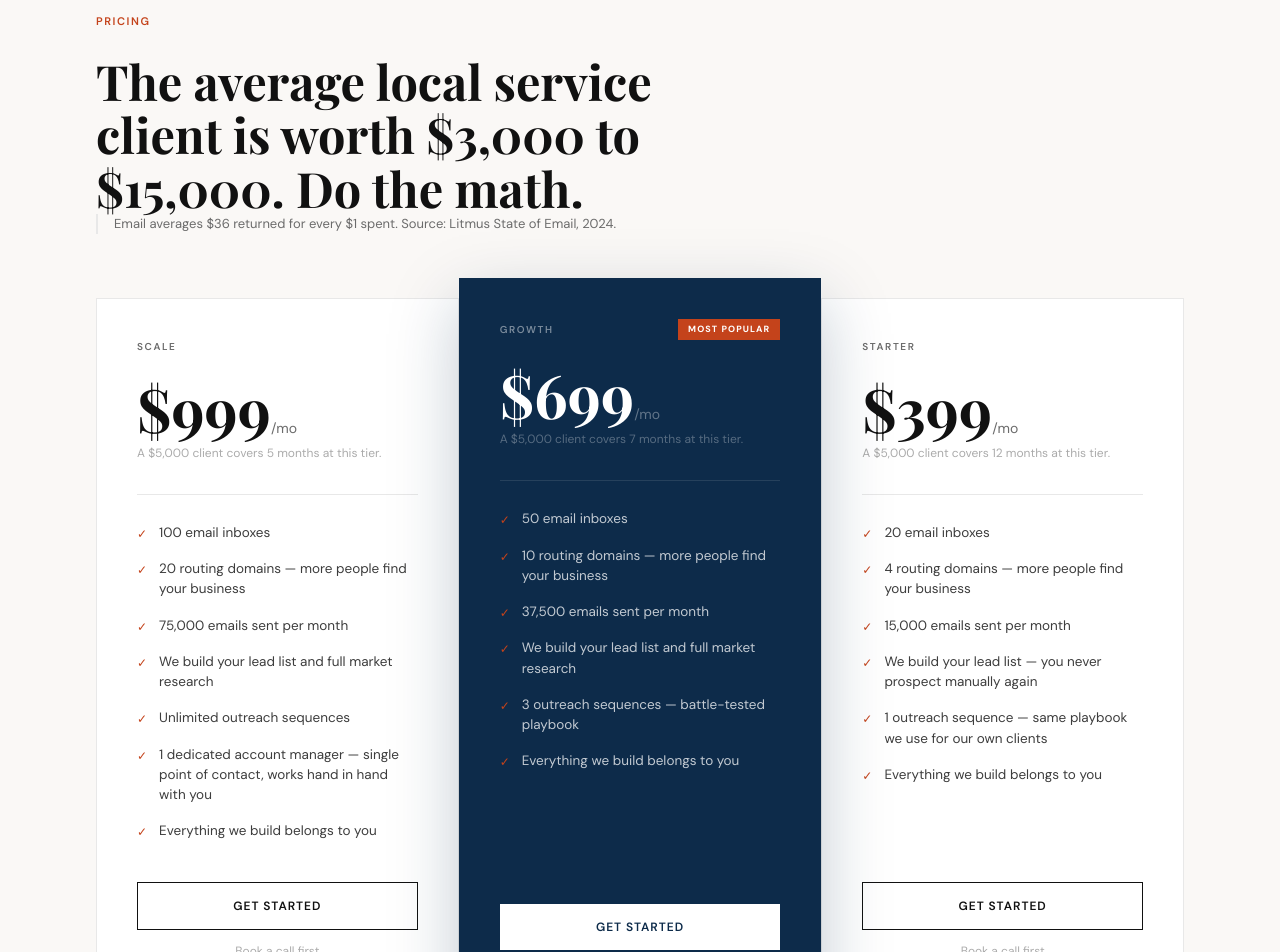
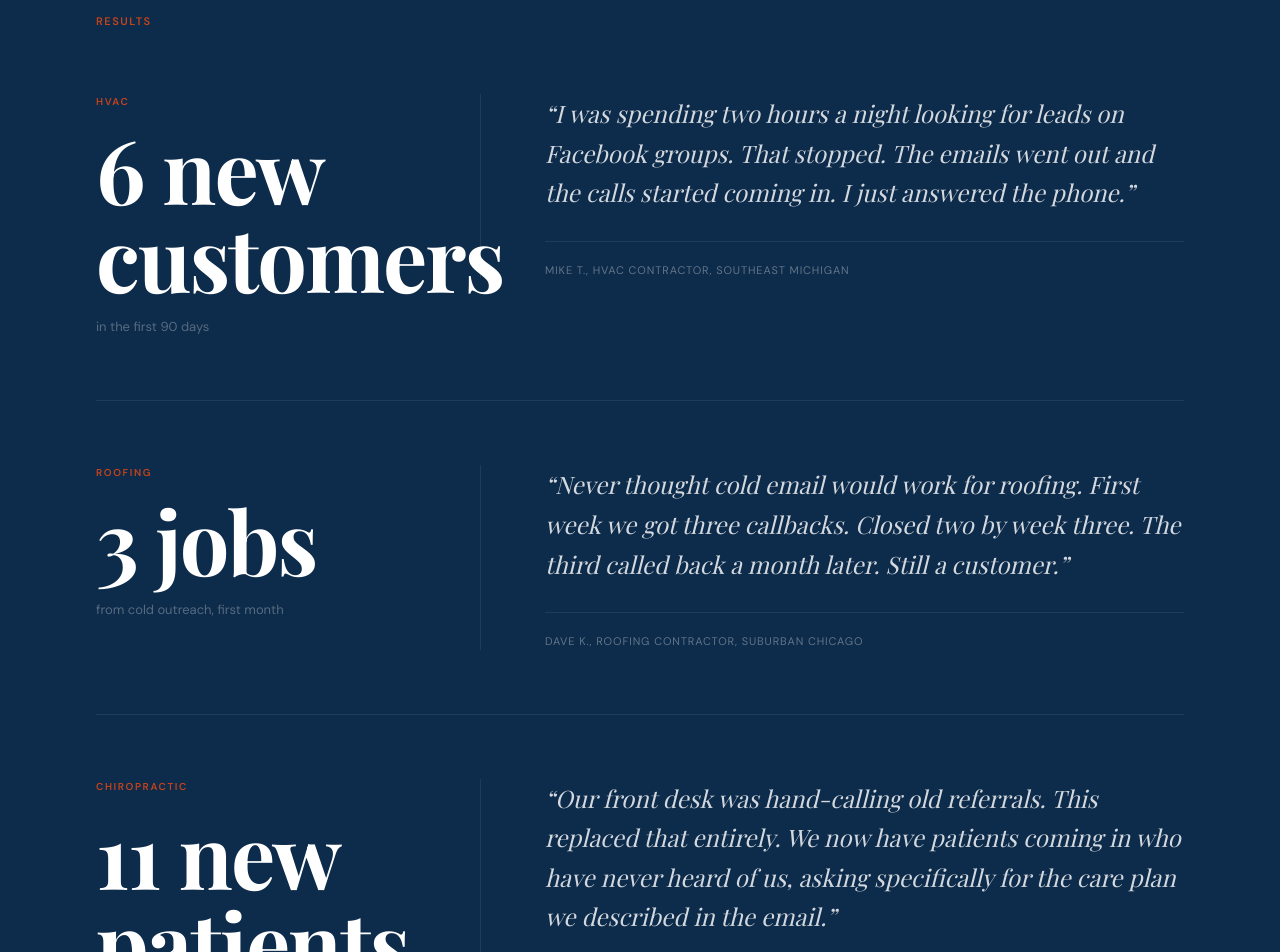
Before and after one commit to jaexochill2-code/scalesteady-engineers, a Next.js app: page / in a window 1280 px wide. Shown: the part 2820-3772 px from the top of the page. Built offline with nearby package versions, Linux system fonts and the light colour scheme.

Commit message:
feat: testimonials section — 3 verticals, number-led editorial split, before pricing

```diff
--- a/src/app/page.tsx
+++ b/src/app/page.tsx
@@ -381,8 +381,147 @@ export default function Home() {
 
 
 
+      {/* ── TESTIMONIALS ── */}
+      <section style={{ background: "#0D2B4A", padding: "clamp(96px, 11vw, 160px) 0" }}>
+        <div className="mx-auto px-8 sm:px-12 lg:px-24" style={{ maxWidth: "1280px" }}>
 
+          <p
+            className="font-sans font-semibold uppercase mb-16"
+            style={{ fontSize: "11px", letterSpacing: "0.14em", color: "#C4431B" }}
+          >
+            Results
+          </p>
 
+          {/* Testimonial 1 — HVAC */}
+          <div
+            className="grid grid-cols-1 lg:grid-cols-12 gap-8 lg:gap-16 items-start pb-16"
+            style={{ borderBottom: "1px solid rgba(255,255,255,0.08)" }}
+          >
+            <div className="lg:col-span-4">
+              <p
+                className="font-sans font-semibold uppercase mb-4"
+                style={{ fontSize: "10px", letterSpacing: "0.16em", color: "#C4431B" }}
+              >
+                HVAC
+              </p>
+              <p
+                className="font-serif font-bold text-white"
+                style={{ fontSize: "clamp(52px, 7vw, 88px)", lineHeight: 1, letterSpacing: "-0.02em" }}
+              >
+                6 new<br />customers
+              </p>
+              <p className="font-sans mt-4" style={{ fontSize: "13px", color: "rgba(255,255,255,0.3)" }}>
+                in the first 90 days
+              </p>
+            </div>
+            <div
+              className="lg:col-span-8 lg:pl-16 flex flex-col justify-center"
+              style={{ borderLeft: "1px solid rgba(255,255,255,0.08)" }}
+            >
+              <p
+                className="font-serif italic"
+                style={{ fontSize: "clamp(18px, 2vw, 24px)", lineHeight: "1.65", color: "rgba(255,255,255,0.82)" }}
+              >
+                &ldquo;I was spending two hours a night looking for leads on Facebook groups. That stopped. The emails went out and the calls started coming in. I just answered the phone.&rdquo;
+              </p>
+              <div style={{ borderTop: "1px solid rgba(255,255,255,0.08)", marginTop: "28px", paddingTop: "20px" }}>
+                <p
+                  className="font-sans"
+                  style={{ fontSize: "11px", letterSpacing: "0.08em", color: "rgba(255,255,255,0.35)", textTransform: "uppercase" }}
+                >
+                  Mike T., HVAC contractor, southeast Michigan
+                </p>
+              </div>
+            </div>
+          </div>
+
+          {/* Testimonial 2 — Roofing */}
+          <div
+            className="grid grid-cols-1 lg:grid-cols-12 gap-8 lg:gap-16 items-start py-16"
+            style={{ borderBottom: "1px solid rgba(255,255,255,0.08)" }}
+          >
+            <div className="lg:col-span-4">
+              <p
+                className="font-sans font-semibold uppercase mb-4"
+                style={{ fontSize: "10px", letterSpacing: "0.16em", color: "#C4431B" }}
+              >
+                Roofing
+              </p>
+              <p
+                className="font-serif font-bold text-white"
+                style={{ fontSize: "clamp(52px, 7vw, 88px)", lineHeight: 1, letterSpacing: "-0.02em" }}
+              >
+                3 jobs
+              </p>
+              <p className="font-sans mt-4" style={{ fontSize: "13px", color: "rgba(255,255,255,0.3)" }}>
+                from cold outreach, first month
+              </p>
+            </div>
+            <div
+              className="lg:col-span-8 lg:pl-16 flex flex-col justify-center"
+              style={{ borderLeft: "1px solid rgba(255,255,255,0.08)" }}
+            >
+              <p
+                className="font-serif italic"
+                style={{ fontSize: "clamp(18px, 2vw, 24px)", lineHeight: "1.65", color: "rgba(255,255,255,0.82)" }}
+              >
+                &ldquo;Never thought cold email would work for roofing. First week we got three callbacks. Closed two by week three. The third called back a month later. Still a customer.&rdquo;
+              </p>
+              <div style={{ borderTop: "1px solid rgba(255,255,255,0.08)", marginTop: "28px", paddingTop: "20px" }}>
+                <p
+                  className="font-sans"
+                  style={{ fontSize: "11px", letterSpacing: "0.08em", color: "rgba(255,255,255,0.35)", textTransform: "uppercase" }}
+                >
+                  Dave K., roofing contractor, suburban Chicago
+                </p>
+              </div>
+            </div>
+          </div>
+
+          {/* Testimonial 3 — Chiropractic */}
+          <div
+            className="grid grid-cols-1 lg:grid-cols-12 gap-8 lg:gap-16 items-start pt-16"
+          >
+            <div className="lg:col-span-4">
+              <p
+                className="font-sans font-semibold uppercase mb-4"
+                style={{ fontSize: "10px", letterSpacing: "0.16em", color: "#C4431B" }}
+              >
+                Chiropractic
+              </p>
+              <p
+                className="font-serif font-bold text-white"
+                style={{ fontSize: "clamp(52px, 7vw, 88px)", lineHeight: 1, letterSpacing: "-0.02em" }}
+              >
+                11 new<br />patients
+              </p>
+              <p className="font-sans mt-4" style={{ fontSize: "13px", color: "rgba(255,255,255,0.3)" }}>
+                on care plans, 60 days
+              </p>
+            </div>
+            <div
+              className="lg:col-span-8 lg:pl-16 flex flex-col justify-center"
+              style={{ borderLeft: "1px solid rgba(255,255,255,0.08)" }}
+            >
+              <p
+                className="font-serif italic"
+                style={{ fontSize: "clamp(18px, 2vw, 24px)", lineHeight: "1.65", color: "rgba(255,255,255,0.82)" }}
+              >
+                &ldquo;Our front desk was hand-calling old referrals. This replaced that entirely. We now have patients coming in who have never heard of us, asking specifically for the care plan we described in the email.&rdquo;
+              </p>
+              <div style={{ borderTop: "1px solid rgba(255,255,255,0.08)", marginTop: "28px", paddingTop: "20px" }}>
+                <p
+                  className="font-sans"
+                  style={{ fontSize: "11px", letterSpacing: "0.08em", color: "rgba(255,255,255,0.35)", textTransform: "uppercase" }}
+                >
+                  Dr. Sarah L., chiropractic practice, northwest Ohio
+                </p>
+              </div>
+            </div>
+          </div>
+
+        </div>
+      </section>
 
       {/* ── PRICING ── */}
       <section style={{ background: "#FAF8F6", padding: "clamp(96px, 11vw, 160px) 0" }}>
```
